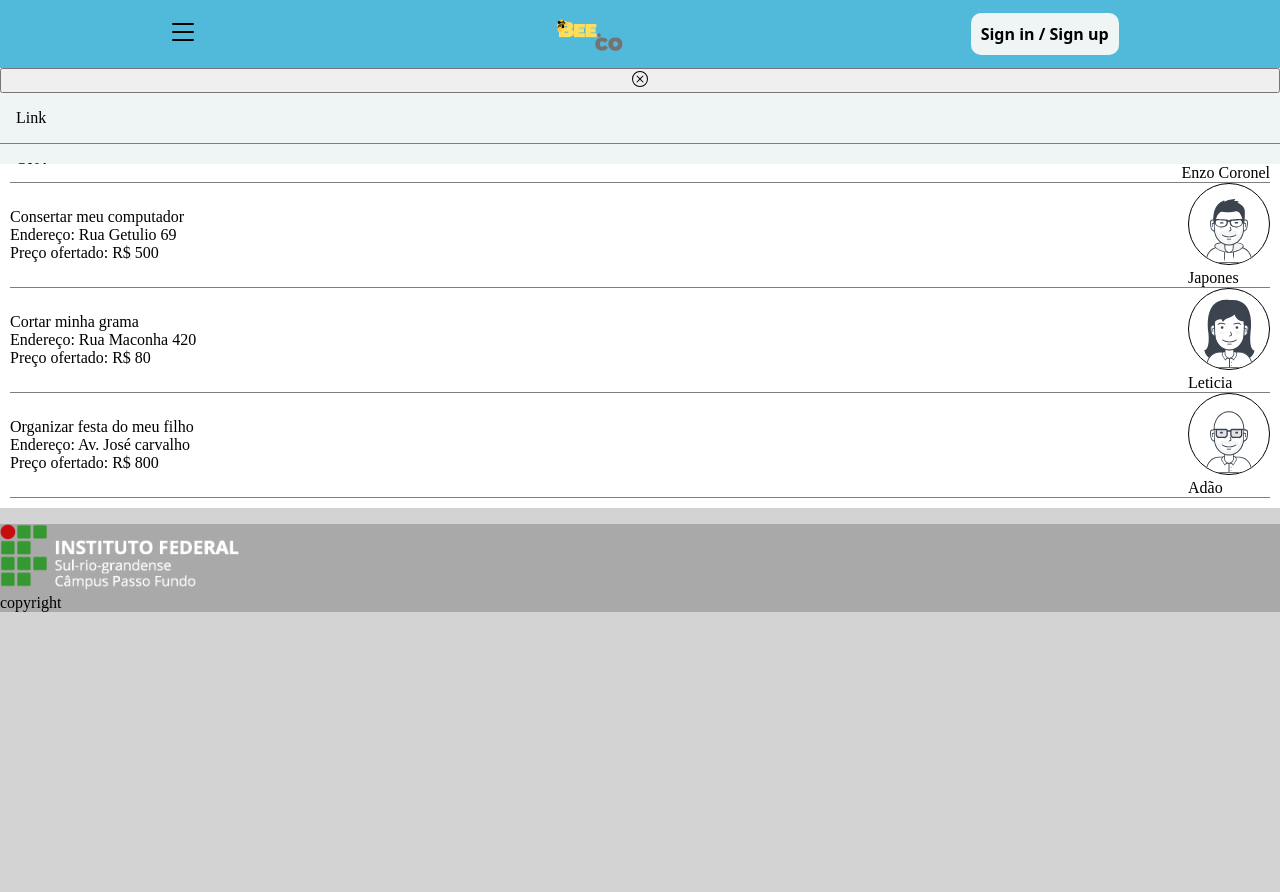
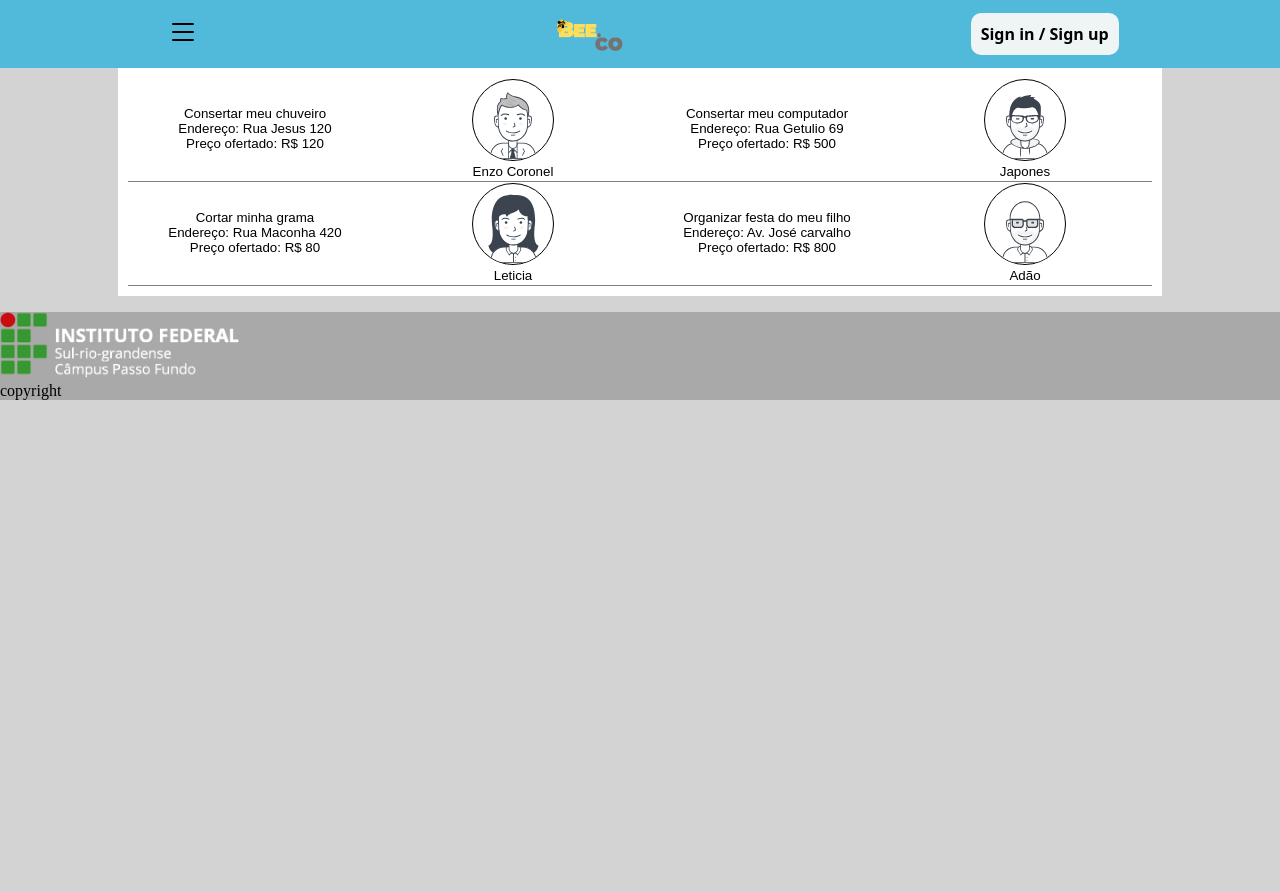
Before and after one commit to gabrielssouza23/BIOS, a PHP site: page /requests.html in a window 1280 px wide. Shown: the top 892 px of the page. Run offline with PHP 8.4, Linux system fonts and the light colour scheme.

Commit message:
mid_changes

```diff
--- a/code.js
+++ b/code.js
@@ -1,6 +1,15 @@
 function openNav() {
-  var x = document.getElementById("nav");
-  x.style.width = "300px";
+  let x = document.getElementById("nav");
+  let width =
+    window.innerWidth ||
+    document.documentElement.clientWidth ||
+    document.body.clientWidth;
+  if (width > "425px") {
+    x.style.height = "100px";
+    console.log("Socorro");
+  } else {
+    x.style.width = "300px";
+  }
   document.body.style.backgroundColor = "rgba(0,0,0,0.4)";
 }
 
@@ -9,3 +18,13 @@
   document.getElementById("nav").style.width = "0";
   document.body.style.backgroundColor = "white";
 }
+
+function more(id) {
+  var requests = document.getElementsByClassName("demand");
+  var i;
+  for (i = 0; i < requests.length; i++) {
+    var openRequest = requests[i];
+    openRequest.style.height = "6.5rem";
+  }
+  document.getElementById(id).style.height = "auto";
+}
--- a/requests.html
+++ b/requests.html
@@ -24,51 +24,75 @@
       <a href="">About</a>
     </nav>
     <main>
-      <section>
-        <div class="demand">
+      <section class="list">
+        <button class="demand" id="1" onclick="more(this.id)">
           <div>
             <p class="desc">Consertar meu chuveiro</p>
             <p>Endereço: Rua Jesus 120</p>
             <p>Preço ofertado: R$ 120</p>
           </div>
           <div>
-            <img src="users/icons/users-1.svg" alt="" />
+            <img src="users/icons/users-1.svg" alt="" class="profile" />
             <p>Enzo Coronel</p>
           </div>
-        </div>
-        <div class="demand">
+          <div class="more">
+            <p>Descrição: Acredito que foi o resistor que queimou</p>
+            <img src="imgs/chuveiro-quebrado.jpg" alt="" />
+            <a href="" class="direct">Contatar</a>
+          </div>
+        </button>
+        <button class="demand"  id="2" onclick="more(this.id)">
           <div>
             <p class="desc">Consertar meu computador</p>
             <p>Endereço: Rua Getulio 69</p>
             <p>Preço ofertado: R$ 500</p>
           </div>
           <div>
-            <img src="users/icons/users-2.svg" alt="" />
+            <img src="users/icons/users-2.svg" alt="" class="profile" />
             <p>Japones</p>
           </div>
-        </div>
-        <div class="demand">
+          <div class="more">
+            <p>
+              Descrição: Tenho um Dell intel core i5 10th gen, me falaram que
+              deveria formatar, o computador deixou de ligar. Preciso de ajuda
+            </p>
+          </div>
+        </button>
+        <button class="demand" id="3" onclick="more(this.id)">
           <div>
             <p class="desc">Cortar minha grama</p>
             <p>Endereço: Rua Maconha 420</p>
             <p>Preço ofertado: R$ 80</p>
           </div>
           <div>
-            <img src="users/icons/users-3.svg" alt="" />
+            <img src="users/icons/users-3.svg" alt="" class="profile" />
             <p>Leticia</p>
           </div>
-        </div>
-        <div class="demand">
+          <div class="more">
+            <p>
+              Descrição: Preciso de alguém que possa
+              cortar a grama e se possivel podar os arbustos
+            </p>
+            <img src="imgs/grama alta.jpg" alt="">
+          </div>
+        </button>
+        <button class="demand" id="4" onclick="more(this.id)">
           <div>
             <p class="desc">Organizar festa do meu filho</p>
             <p>Endereço: Av. José carvalho</p>
             <p>Preço ofertado: R$ 800</p>
           </div>
           <div>
-            <img src="users/icons/users-4.svg" alt="" />
+            <img src="users/icons/users-4.svg" alt="" class="profile" />
             <p>Adão</p>
           </div>
-        </div>
+          <div class="more">
+            <p>
+              Descrição: Meu filho irá fazer 18 anos, quero organzizar uma
+              ultima festa antes de ele sair de casa
+            </p>
+          </div>
+        </button>
       </section>
     </main>
     <footer>
--- a/style.css
+++ b/style.css
@@ -34,6 +34,7 @@
 }
 
 #search{
+    margin: 0 auto;
     width: 80%;
     background-color: blue;
     color: white;
@@ -93,6 +94,7 @@
 }
 
 .categories{
+    display: flex;
     overflow-x: scroll;
     gap: 1rem;
     text-align: center;
@@ -103,24 +105,55 @@
     height: 5rem;
 }
 
+.servicesDiv{
+    display: grid;
+    grid-template-columns: repeat(1fr);
+}
+
 .service{
     border-bottom: 1px solid gray;
     display: grid;
     align-items: center;
     text-align: center;
     grid-template-columns: repeat(2, 1fr);
-    gap: 1px;
+    gap: 1rem;
     padding: 10px;
 }
 
-.demand{
-    display: flex;
-    justify-content: space-between;
-    align-items: center;
-    border-bottom: 1px solid gray;
+.direct{
+    background-color: goldenrod;
+    padding: 10px;
+    border-radius: 20px;
 }
 
-.service > img, .demand > div > img{
+.list{
+    display: grid;
+    grid-template-columns: auto;
+}
+
+.demand{
+    display: grid;
+    grid-template-columns: repeat(2, 1fr);
+    gap: 1rem;
+    align-items: center;
+    border: none;
+    border-bottom: 1px solid gray;
+    height: 6.5rem;
+    overflow: hidden;
+    background-color: white;
+}
+
+.more{
+    grid-column: 1/3;
+    margin: 10px;
+}
+
+.more > img{
+    width: 100%;
+    margin-bottom: 1rem;
+}
+
+.profile{
     margin: 0 auto;
     border-radius: 50%;
     width: 5rem;
@@ -155,9 +188,20 @@
     width: 15rem;
 }
 
-@media (min-width: 768px){
+@media (min-width: 426px){
     nav{
+        height: 0;
         width: 100%;
-        height: 10%;
     }
+    section{
+        margin: 0 auto;
+        width: 80%;
+    }
+    .servicesDiv{
+        grid-template-columns: repeat(2, 1fr);
+    }
+    .list{
+        grid-template-columns: auto auto;
+    }
+
 }
```
Also changed, not shown: index.html (+6 -6 lines), imgs/chuveiro-quebrado.jpg (added), imgs/grama alta.jpg (added).
